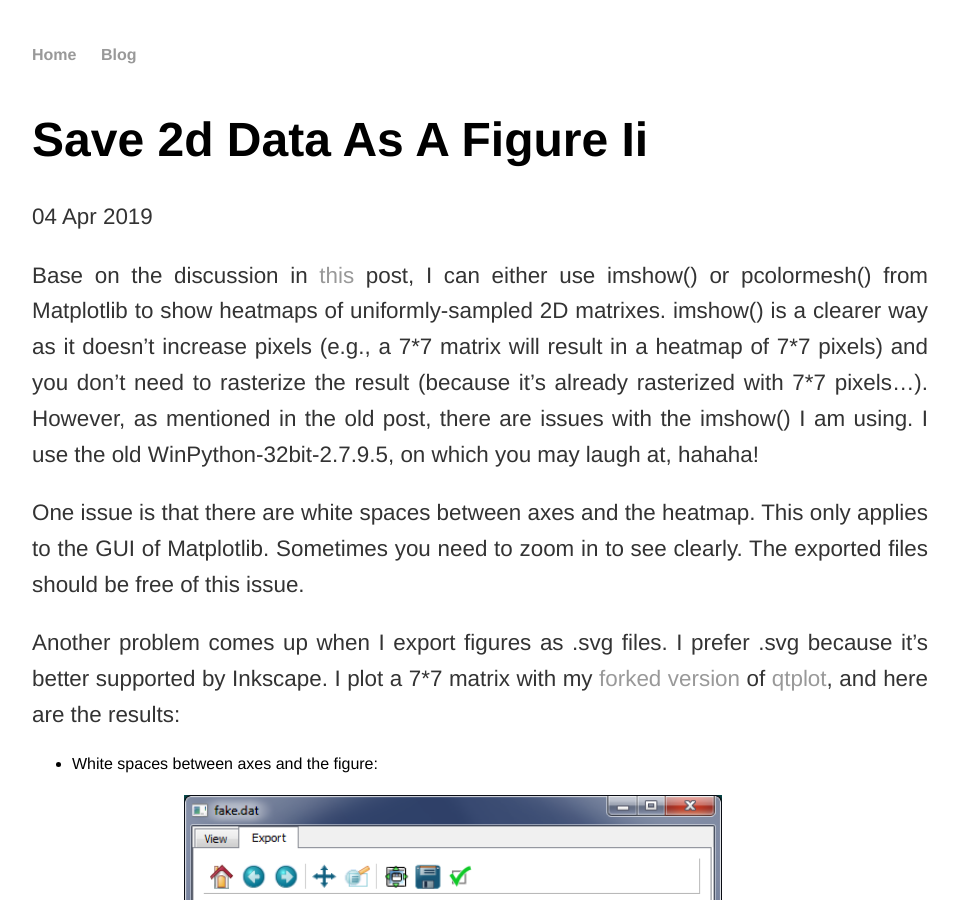
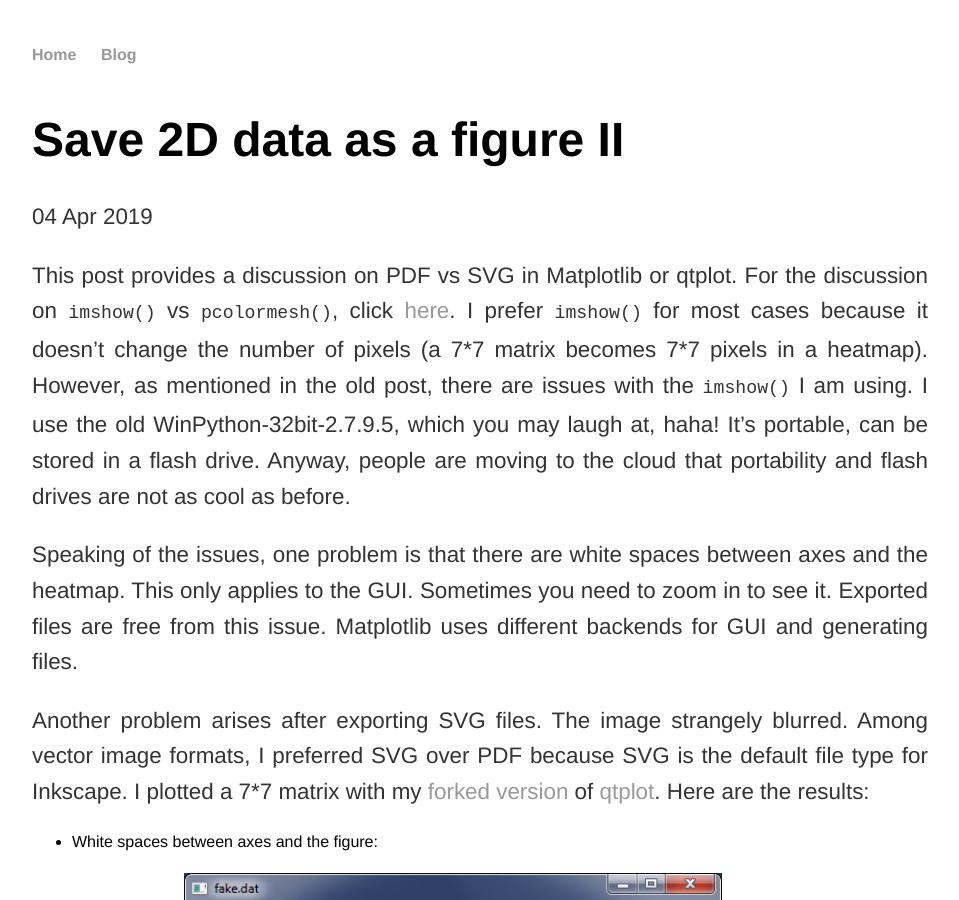
Before and after one commit to cover-me/cover-me.github.io, a Jekyll site: the page built from _posts/2019-04-04-Save-2d-data-as-a-figure-II.md, in a window 1280 px wide and 900 px high. Shown: the whole window, without its empty margins (160-1119 px from the left). Built offline with Jekyll 4.4.1, drawn with Linux system fonts in a browser that asks for light colours; some of the changed text lies outside the part shown.

Commit message:
Update 2019-04-04-Save-2d-data-as-a-figure-II.md
polish

```diff
--- a/_posts/2019-04-04-Save-2d-data-as-a-figure-II.md
+++ b/_posts/2019-04-04-Save-2d-data-as-a-figure-II.md
@@ -1,26 +1,31 @@
 ---
 layout: post
+title: Save 2D data as a figure II
 ---
-Base on the discussion in [this](https://cover-me.github.io/2019/02/17/Save-2d-data-as-a-figure.html) post, I can either use imshow() or pcolormesh() from Matplotlib to show heatmaps of uniformly-sampled 2D matrixes. imshow() is a clearer way as it doesn't increase pixels (e.g., a 7\*7 matrix will result in a heatmap of 7\*7 pixels) and you don't need to rasterize the result (because it's already rasterized with 7\*7 pixels...). However, as mentioned in the old post, there are issues with the imshow() I am using. I use the old WinPython-32bit-2.7.9.5, on which you may laugh at, hahaha!
+This post provides a discussion on PDF vs SVG in Matplotlib or qtplot. For the discussion on `imshow()` vs `pcolormesh()`, click [here](https://cover-me.github.io/2019/02/17/Save-2d-data-as-a-figure.html). I prefer `imshow()` for most cases because it doesn't change the number of pixels (a 7\*7 matrix becomes 7\*7 pixels in a heatmap). However, as mentioned in the old post, there are issues with the `imshow()` I am using. I use the old WinPython-32bit-2.7.9.5, which you may laugh at, haha! It's portable, can be stored in a flash drive. Anyway, people are moving to the cloud that portability and flash drives are not as cool as before.
 
-One issue is that there are white spaces between axes and the heatmap. This only applies to the GUI of Matplotlib. Sometimes you need to zoom in to see clearly. The exported files should be free of this issue.
+Speaking of the issues, one problem is that there are white spaces between axes and the heatmap. This only applies to the GUI. Sometimes you need to zoom in to see it. Exported files are free from this issue. Matplotlib uses different backends for GUI and generating files.
 
-Another problem comes up when I export figures as .svg files. I prefer .svg because it's better supported by Inkscape. I plot a 7*7 matrix with my [forked version](https://github.com/cover-me/qtplot) of [qtplot](https://github.com/Rubenknex/qtplot), and here are the results:
+Another problem arises after exporting SVG files. The image strangely blurred. Among vector image formats, I preferred SVG over PDF because SVG is the default file type for Inkscape. I plotted a 7*7 matrix with my [forked version](https://github.com/cover-me/qtplot) of [qtplot](https://github.com/Rubenknex/qtplot). Here are the results:
 
 * White spaces between axes and the figure:
 
 ![](/images/7x7_snapshoot.png)
 
-* Export as a .pdf file, open in Chrome. Looks good, no white spaces. (the .png file also looks good)
+* Export as a PDF file, open in Chrome. Looks good, no white spaces. (the .png file also looks good)
 
 ![](/images/7x7_pdf_in_chrome.png)
 
-* Export as a .svg file, open in Chrome and Inkscape. Looks very different from .pdf files, some kinds of strange.
+* Export as an SVG file, open in Chrome and Inkscape. It looks very different from PDF files.
 
 ![](/images/7x7_svg_in_chrome.png)
 
 ![](/images/7x7_svg_in_inkscape.png)
 
-If I save the .pdf file as a .svg file or the .svg file as a .pdf file with Inkscape, the results are both bad. If I open the .pdf file and save it as a .pdf file in Inkscape, the result is good. I extracted images in these files and found no problem. The images in .svg files were extracted by opening them in a text editor and copy the encoded base64 string of image to an online decoder. The images in .pdf files were extracted by copying-pasting them from Adobe Reader to Windows Paint. Finally, I find the reason for the white spaces and blurred images in exported .svg files, by comparing the XML attributes in Inkscape.
+More experiments:
 
-Just add "preserveAspectRatio: none" and "style: image-rendering:optimizeSpeed" abttributes to the image in .svg file!
+The result is bad if I save the PDF file to an SVG file by Inkscape and vice versa. If I open the .pdf file and save it as a .pdf file in Inkscape, the result is good. I extracted images in these files and found no problem. The images in SVG files were extracted by opening them in a text editor and copy the encoded base64 string of image to any online decoders. The images in .pdf files were extracted by copy-pasting them from Adobe Reader to Windows Paint.
+
+At last, I find the reason and solution for the white spaces and blurred images in SVG files, by comparing the XML attributes for files in Inkscape: just add "preserveAspectRatio: none" and "style: image-rendering:optimizeSpeed" attributes to the SVG image!
+
+Now I prefer PDF over SVG. Even though there are some tricks editing PDF in Inkscape, but those are easier to deal with than directly modifying XML attributes in a GUI based workflow.
```
